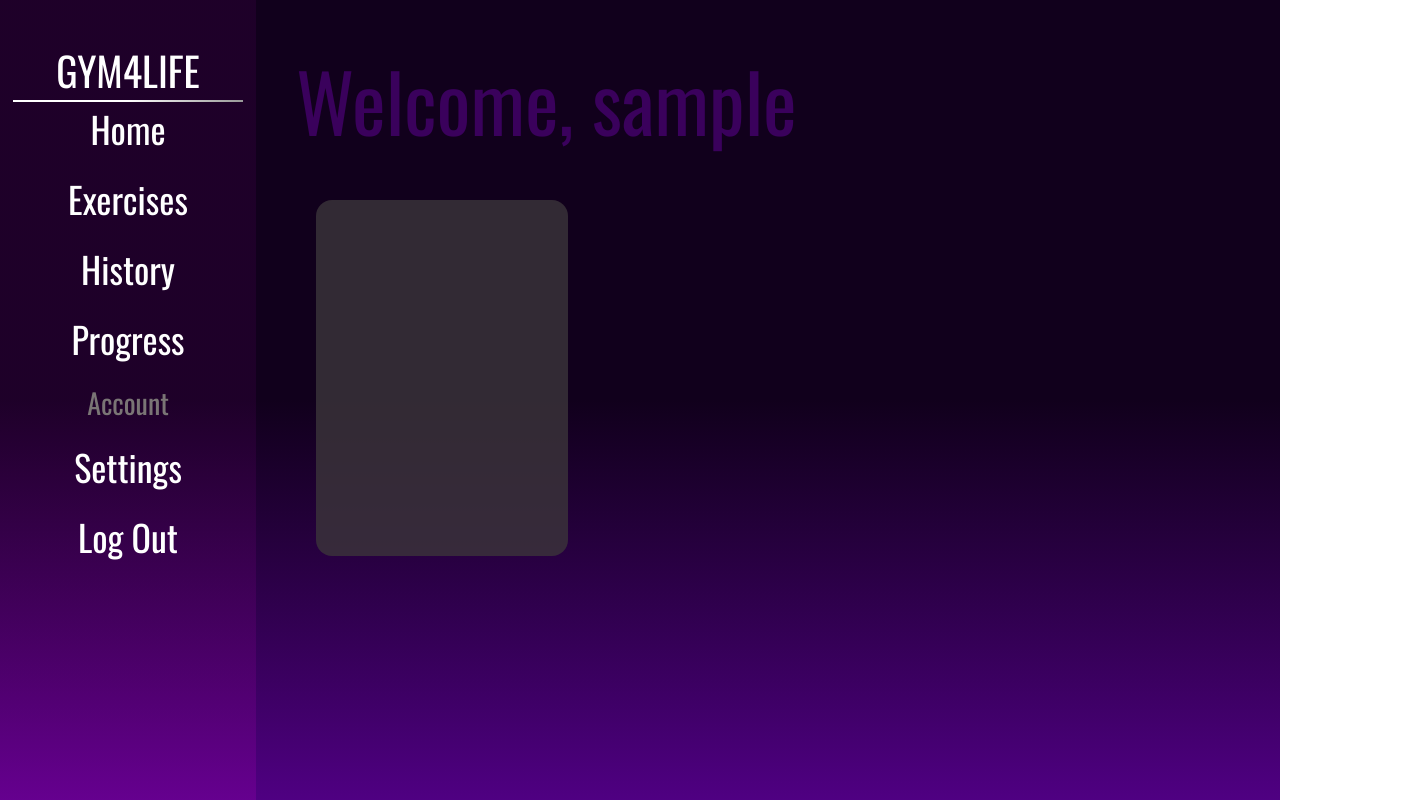
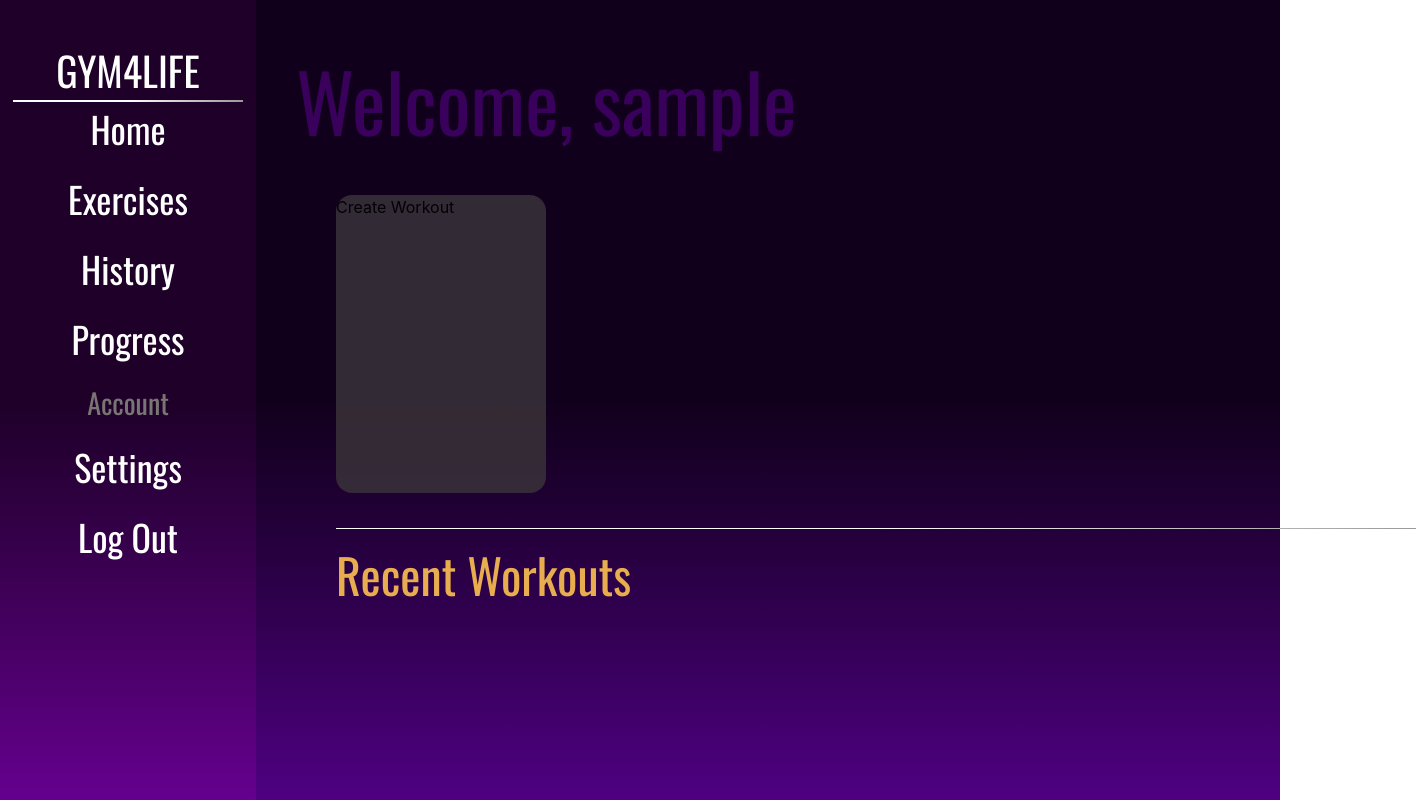
Before and after one commit to ethnlin0-netizen/gym4life, a React (Vite) app in the folder client/: page /dashboard in a window 1280 px wide. Shown: the whole page, 1416 px wide, since content can reach past the window. Built offline with nearby package versions, Linux system fonts and the light colour scheme; sample sign-in values are in the browser's storage.

Commit message:
figured out some create workout logic

```diff
--- a/client/src/components/EmptyWorkoutCard.tsx
+++ b/client/src/components/EmptyWorkoutCard.tsx
@@ -1,8 +1,44 @@
+import { useState } from 'react'
+import { useNavigate } from 'react-router-dom'
+import { useAuth } from '../context/AuthContext.tsx'
+import axios from 'axios'
+
 function EmptyWorkoutCard() {
+    const navigate = useNavigate()
+    const auth = useAuth()
+    const [workoutName, setWorkoutName] = useState('')
+    const [message, setMessage] = useState('')
+    const [messageType, setMessageType] = useState('')
+    const [expanded, setExpanded] = useState(false)
 
+    //handleCreate: when the empty card is clicked, make the card enlarge to the center of the screen, and dim everything else
+    //prompt the user to enter name and notes, then when they enter execute the post. the workout card will then appear on
+    //the homescreen. when they click it, it will redirect to a separate page for the workout
+    async function handleCardClick() {
+        setExpanded(true)
+    }
+
+    async function handleCancel() {
+        setWorkoutName('')
+        setExpanded(false)
+    }
+
+    async function handleCreate(e: React.SubmitEvent<HTMLFormElement>) {
+        e.preventDefault()
+        try{
+            const res = await axios.post('http://localhost:5000/api/workouts',
+                {name: workoutName},
+                {headers: {Authorization: `Bearer ${auth?.token}` } }
+            )
+
+        } catch (error: any) {
+            setMessage(error.response?.data?.message || 'Server error, please try again')
+            setMessageType('error')
+        }
+    }
     return (
-        <div className="rounded-2xl w-[252px] h-[356px] bg-[#3B353A] opacity-80">
-            <button></button>
+        <div className="rounded-2xl w-[210px] h-[298px] bg-[#3B353A] opacity-80">
+            <button>Create Workout</button>
         </div>
     )
 }
--- a/client/src/components/Home.tsx
+++ b/client/src/components/Home.tsx
@@ -1,5 +1,6 @@
 import { useAuth } from '../context/AuthContext'
 import { useEffect, useState } from 'react'
+import EmptyWorkoutCard from './EmptyWorkoutCard'
 function Home() {
     const auth = useAuth()
     const [workout, setWorkout] = useState(null)
@@ -8,7 +9,11 @@ function Home() {
         <div>
             <p className="text-[80px] text-left text-[#3A015C] mt-[40px] ml-[40px]" style={{ fontFamily: 'Oswald' }}>Welcome, {auth?.username}</p>
             {workout == null ? (
-                <div className="rounded-2xl w-[252px] h-[356px] bg-[#3B353A] opacity-80 mt-[40px] ml-[60px]" />
+                <div className="ml-[80px] mt-[35px]">
+                    <EmptyWorkoutCard />
+                    <div className="w-[1080px] h-[1px] mx-auto mt-[35px] mr-[70px] bg-gradient-to-r from-[#FFFFFF] from-[50%] to-[#999999]" />
+                    <p className="text-[48px] text-left text-[#E7AD4E] mt-[10px]" style={{ fontFamily: 'Oswald' }}>Recent Workouts</p>
+                </div>
             ) : (
                 //workout card
                 <div className="rounded-2xl w-[252px] h-[356px] bg-[#3B353A] opacity-80 mt-[40px] ml-[60px]" />
```
Also changed, not shown: 1 other file (tests, documents, lock files or other folders).
